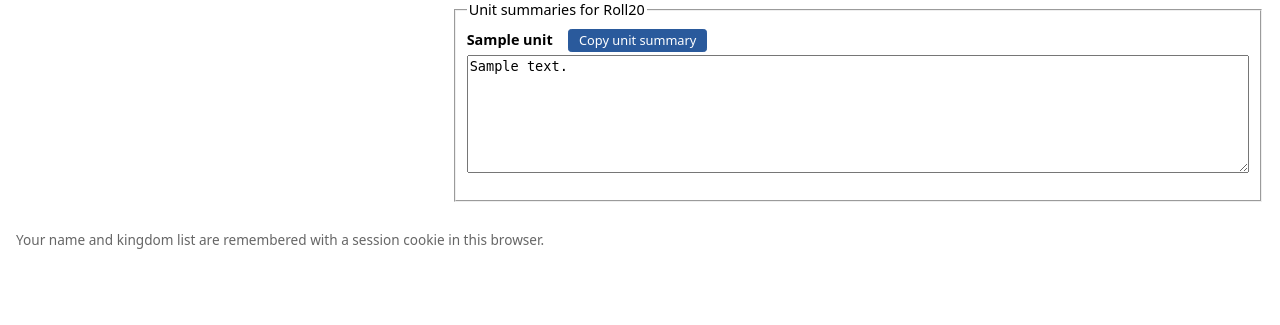
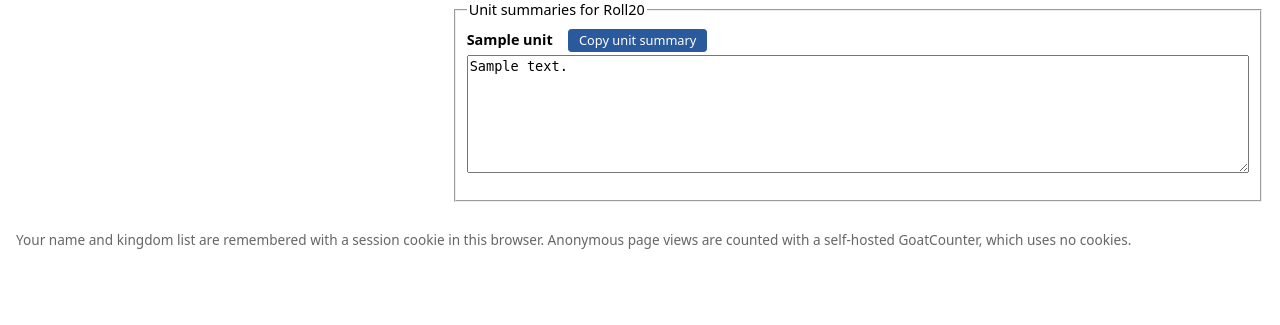
Before and after one commit to kvarak/kingdomsheet, a Django app: template templates/kingdoms/army.html in a window 1280 px wide. Shown: the part 385-710 px from the top of the page. Run offline with Django 5.2, Linux system fonts and the light colour scheme; the template is opened without the code that fills it: most values are stand-ins (such as "Sample title", 1, 10 or a date in 2020).

Commit message:
Adds goatcounter

```diff
--- a/docker-compose.yml
+++ b/docker-compose.yml
@@ -26,6 +26,8 @@ services:
       # Values come from .env so the password is never committed. Leave empty to disable admin.
       ADMIN_USERNAME: ${ADMIN_USERNAME:-}
       ADMIN_PASSWORD: ${ADMIN_PASSWORD:-}
+      # Analytics is off unless set. Example: https://stats.example.com/count
+      GOATCOUNTER_URL: ${GOATCOUNTER_URL:-}
     volumes:
       - media-data:/data/media
     ports:
--- a/templates/kingdoms/base.html
+++ b/templates/kingdoms/base.html
@@ -6,6 +6,17 @@
   <meta name="viewport" content="width=device-width, initial-scale=1">
   <title>{% block title %}Kingdom Sheet{% endblock %}</title>
   <link rel="stylesheet" href="{% static 'kingdoms/site.css' %}">
+  {% if goatcounter_url %}
+  <script>
+    window.goatcounter = {
+      // Hostname prefix keeps apps apart on the shared dashboard. Access codes in paths are redacted.
+      path: function () {
+        return location.hostname + location.pathname.replace(/[0-9a-fA-F]{64}/g, "[redacted]");
+      }
+    };
+  </script>
+  <script data-goatcounter="{{ goatcounter_url }}" async src="{{ goatcounter_script }}"></script>
+  {% endif %}
 </head>
 <body>
   <nav class="top-bar"><div class="top-bar-inner"><a href="{% url 'kingdoms:home' %}">Your kingdoms</a> &middot; <a href="{% url 'kingdoms:names' %}">{{ current_name|default:"Your name" }}</a>{% if is_admin %} &middot; <a href="{% url 'kingdoms:admin_kingdoms' %}">Admin</a>{% endif %}</div></nav>
@@ -22,7 +33,7 @@
   {% block content %}{% endblock %}
 
   {% block footer %}{% endblock %}
-  <p class="hint">Your name and kingdom list are remembered with a session cookie in this browser.</p>
+  <p class="hint">Your name and kingdom list are remembered with a session cookie in this browser.{% if goatcounter_url %} Anonymous page views are counted with a self-hosted GoatCounter, which uses no cookies.{% endif %}</p>
   </div>
 </body>
 </html>
```
Also changed, not shown: config/settings.py (+12 -0 lines), kingdoms/context_processors.py (+11 -0 lines), kingdoms/tests/test_analytics.py (added, +30 -0 lines), README.md, 1 other file.
